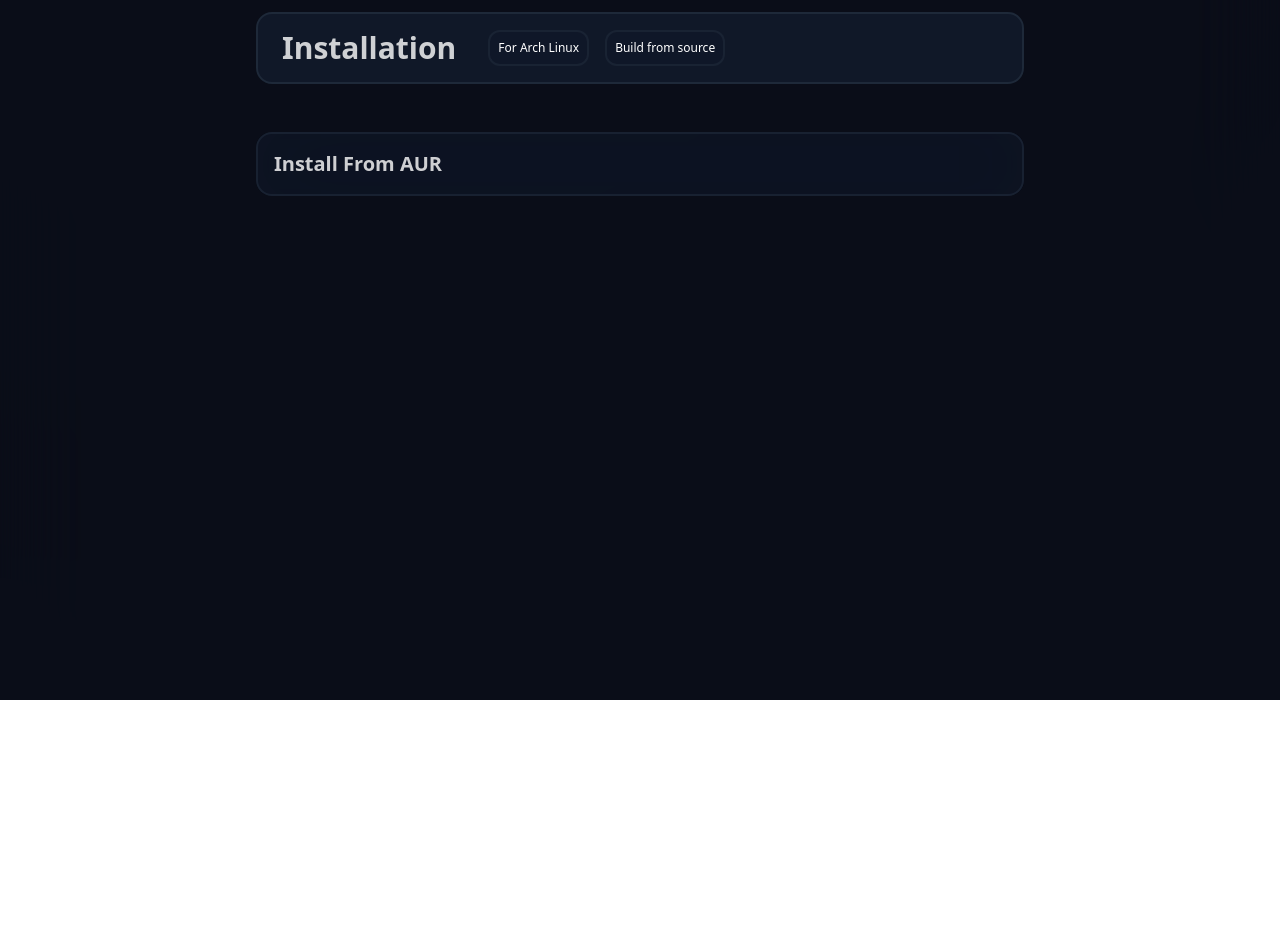
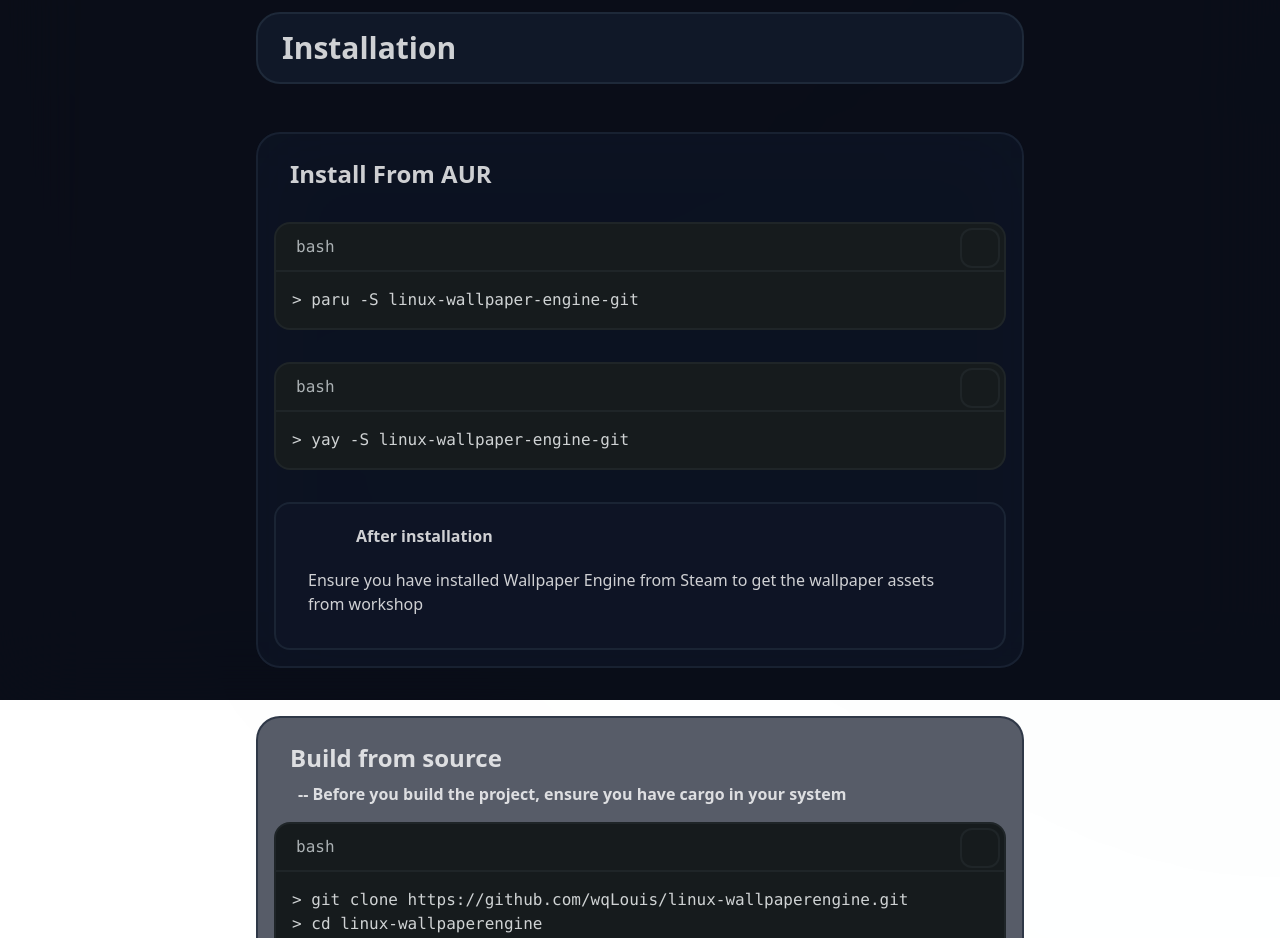
Before and after one commit to wqLouis/wqlouis.github.io, a SvelteKit app: page /projects/linux-wallpaper-engine in a window 1280 px wide. Shown: the part 900-1838 px from the top of the page. Before the commit the page ends 1600 px from the top, so only its background shows below. Built offline with nearby package versions, Linux system fonts and the light colour scheme; what @iconify/tailwind4 would draw is missing.

Commit message:
feat(lwe): added installation part

```diff
--- a/src/routes/projects/linux-wallpaper-engine/+page.svelte
+++ b/src/routes/projects/linux-wallpaper-engine/+page.svelte
@@ -1,6 +1,7 @@
 <script lang="ts">
 	import { BtnAnimation } from '$lib/src/btnAnimation';
 	import { onMount } from 'svelte';
+	import CodeBlock from './code_block.svelte';
 
 	let cursor: HTMLElement;
 	let cursorMirror: HTMLElement;
@@ -86,36 +87,50 @@
 		</div>
 	</section>
 	<section
-		class="z-1 flex h-screen w-full flex-col bg-bg/70 pt-28 backdrop-blur-2xl"
+		class="z-1 flex h-screen w-full flex-col gap-12 bg-bg/70 pt-28 backdrop-blur-2xl"
 		id="installation"
 	>
-		<div class="mx-auto mb-12 flex h-max w-6/10 rounded-2xl border-2 border-border bg-fg p-4 px-6">
+		<div class="mx-auto flex h-max w-6/10 rounded-3xl border-2 border-border bg-fg p-4 px-6">
 			<span class="text-center text-3xl font-bold text-text/80">Installation</span>
-			<div class="mx-8 flex gap-4">
-				<button
-					title="arch install"
-					class="cursor-pointer rounded-xl border-2 border-border/70 bg-fg/70 px-2 text-xs font-medium text-text transition-all hover:bg-gray-700/20"
-					onclick={() => {
-						installState = 'arch';
-					}}><span>For Arch Linux</span></button
-				>
-				<button
-					title="build from source"
-					class="cursor-pointer rounded-xl border-2 border-border/70 bg-fg/70 px-2 text-xs font-medium text-text transition-all hover:bg-gray-700/20"
-					onclick={(event: MouseEvent) => {
-						installState = 'source';
-					}}><span>Build from source</span></button
-				>
+			<div class="mx-8 flex gap-4"></div>
+		</div>
+		<div
+			class="mx-auto flex h-max w-6/10 flex-col rounded-3xl border-2 border-border/70 bg-fg/70 p-4 backdrop-blur-2xl transition-all"
+		>
+			<span class="mx-4 mt-2 text-2xl font-bold text-text/80">Install From AUR</span>
+			<div class="my-8 flex flex-col gap-8">
+				<CodeBlock lang="bash" lines={['paru -S linux-wallpaper-engine-git']}></CodeBlock>
+				<CodeBlock lang="bash" lines={['yay -S linux-wallpaper-engine-git']}></CodeBlock>
+			</div>
+			<div
+				class="flex flex-col rounded-2xl border-2 border-border/80 bg-fg/70 px-8 pb-8 font-medium text-text/80"
+			>
+				<span class="my-4 flex">
+					<span class="my-auto icon-[heroicons--exclamation-triangle-20-solid] size-8 text-gray-300"
+					></span>
+					<span class="my-auto ml-4 text-center font-bold">After installation</span>
+				</span>
+				<span class="">
+					Ensure you have installed Wallpaper Engine from Steam to get the wallpaper assets from
+					workshop
+				</span>
 			</div>
 		</div>
-		{#if installState === 'arch'}
-			<div
-				class="mx-auto flex h-max w-6/10 flex-col rounded-2xl border-2 border-border/70 bg-fg/70 p-4 backdrop-blur-2xl transition-all"
+		<div
+			class="mx-auto flex h-max w-6/10 flex-col rounded-3xl border-2 border-border/70 bg-fg/70 p-4 backdrop-blur-2xl transition-all"
+		>
+			<span class="mx-4 my-2 text-2xl font-bold text-text/80">Build from source</span>
+			<span class="mx-6 mb-4 font-bold text-text/80"
+				>-- Before you build the project, ensure you have cargo in your system</span
 			>
-				<span class="text-xl font-bold text-text/80">Install From AUR</span>
-			</div>
-		{/if}
-		{#if installState === 'source'}{/if}
-		{#if installState === ''}{/if}
+			<CodeBlock
+				lang="bash"
+				lines={[
+					'git clone https://github.com/wqLouis/linux-wallpaperengine.git',
+					'cd linux-wallpaperengine',
+					'cargo install --path . --profile=release'
+				]}
+			></CodeBlock>
+		</div>
 	</section>
 </section>
--- a/src/routes/projects/linux-wallpaper-engine/code_block.svelte
+++ b/src/routes/projects/linux-wallpaper-engine/code_block.svelte
@@ -0,0 +1,30 @@
+<script lang="ts">
+	import { onMount } from 'svelte';
+
+	export let lang: string = '';
+	export let lines: Array<string> = [];
+
+	let copyHandler = () => {
+		navigator.clipboard.writeText(lines.join('\n'));
+	};
+</script>
+
+<div class="flex flex-col rounded-2xl border-2 border-mist-800/80 bg-mist-900">
+	<div class="flex h-12 border-b-2 border-mist-800/80 p-1">
+		<span class="pointer-events-none my-auto pl-4 font-mono font-medium text-mist-300/80">
+			{lang}
+		</span>
+		<button
+			title="Copy"
+			onclick={copyHandler}
+			class="ml-auto flex size-10 cursor-pointer rounded-xl border-2 border-mist-800/80 bg-mist-900 transition-all hover:brightness-125"
+		>
+			<span class="m-auto icon-[heroicons--square-2-stack-16-solid] size-6 text-mist-300/80"></span>
+		</button>
+	</div>
+	<div class="p-4 font-mono font-medium text-mist-200/90">
+		{#each lines as code}
+			<span> &gt {code}</span><br />
+		{/each}
+	</div>
+</div>
```
